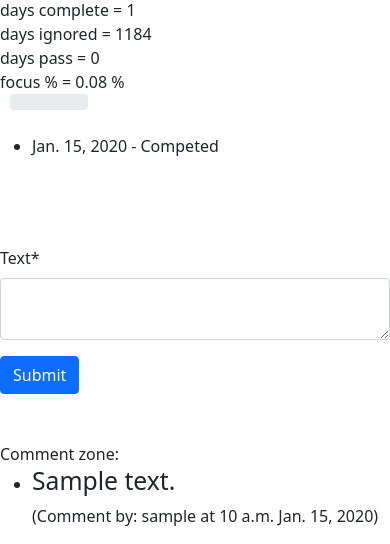
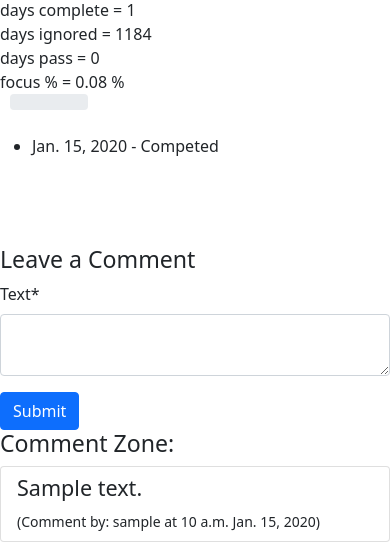
Before and after one commit to Oleksiy-Liubchenko/habits-and-goals-service, a Django app: page /habits/1/ in a window 390 px wide. Shown: the part 689-1233 px from the top of the page. Run offline with Django 4.2, Linux system fonts and the light colour scheme; a user stored in the database is signed in; tables that the repository leaves empty hold one stand-in row (values such as "Sample post"); some libraries are stand-ins or nearby versions.

Commit message:
Update comment sectoin style in goal&habit_detail.html

```diff
--- a/templates/habit/habit_detail.html
+++ b/templates/habit/habit_detail.html
@@ -83,23 +83,48 @@
 
 
   <br><br><br>
-
-  <form method="POST" action="{% url 'tracker:habit-commentary-create' pk=habit.pk %}" >
+<div class="row">
+  <div class="col-md-6">
+    <h3>Leave a Comment</h3>
+    <form method="POST" action="{% url 'tracker:habit-commentary-create' pk=habit.pk %}" class="form">
       {% csrf_token %}
-    {{ commentary_form|crispy }}
+      <div class="form-group">
+        {{ commentary_form.text|as_crispy_field }}
+      </div>
       <button type="submit" class="btn btn-primary">Submit</button>
     </form>
-  <br>
-  <br>
-      Comment zone:
-    <ul>
+  </div>
+  <div class="col-md-6">
+    <h3>Comment Zone:</h3>
+    <ul class="list-group">
       {% for comment in habit_commentaries %}
-      <li>
-        <h2>{{ comment.text }}</h2>
-        (Comment by: {{ comment.user }} at {{ comment.created_at.time }} {{ comment.created_at.date }})
+        <li class="list-group-item">
+          <h4>{{ comment.text }}</h4>
+          <small>(Comment by: {{ comment.user }} at {{ comment.created_at.time }} {{ comment.created_at.date }})</small>
         </li>
       {% empty %}
-      <p>No comments yet.</p>
+        <li class="list-group-item">No comments yet.</li>
       {% endfor %}
     </ul>
+  </div>
+</div>
 {% endblock %}
+{#  <form method="POST" action="{% url 'tracker:habit-commentary-create' pk=habit.pk %}" >#}
+{#    {% csrf_token %}#}
+{#    {{ commentary_form|crispy }}#}
+{#    <button type="submit" class="btn btn-primary">Submit</button>#}
+{#  </form>#}
+{#  <br>#}
+{#  <br>#}
+{#      Comment zone:#}
+{#    <ul>#}
+{#    {% for comment in habit_commentaries %}#}
+{#      <li>#}
+{#        <h2>{{ comment.text }}</h2>#}
+{#        (Comment by: {{ comment.user }} at {{ comment.created_at.time }} {{ comment.created_at.date }})#}
+{#      </li>#}
+{#    {% empty %}#}
+{#      <p>No comments yet.</p>#}
+{#    {% endfor %}#}
+{#  </ul>#}
+{#{% endblock %}#}
```
Also changed, not shown: templates/goal/goal_detail.html (+22 -12 lines). Lines whose indentation alone changed are shown as unchanged.
